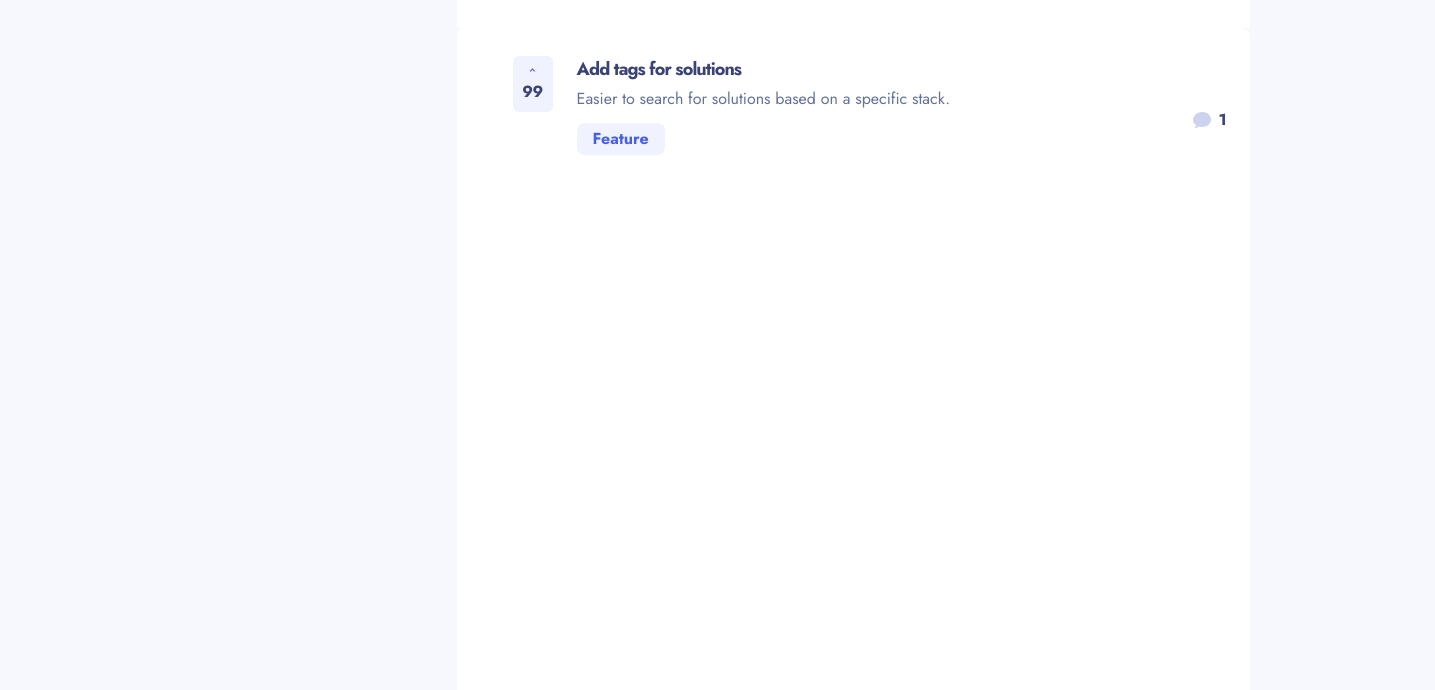
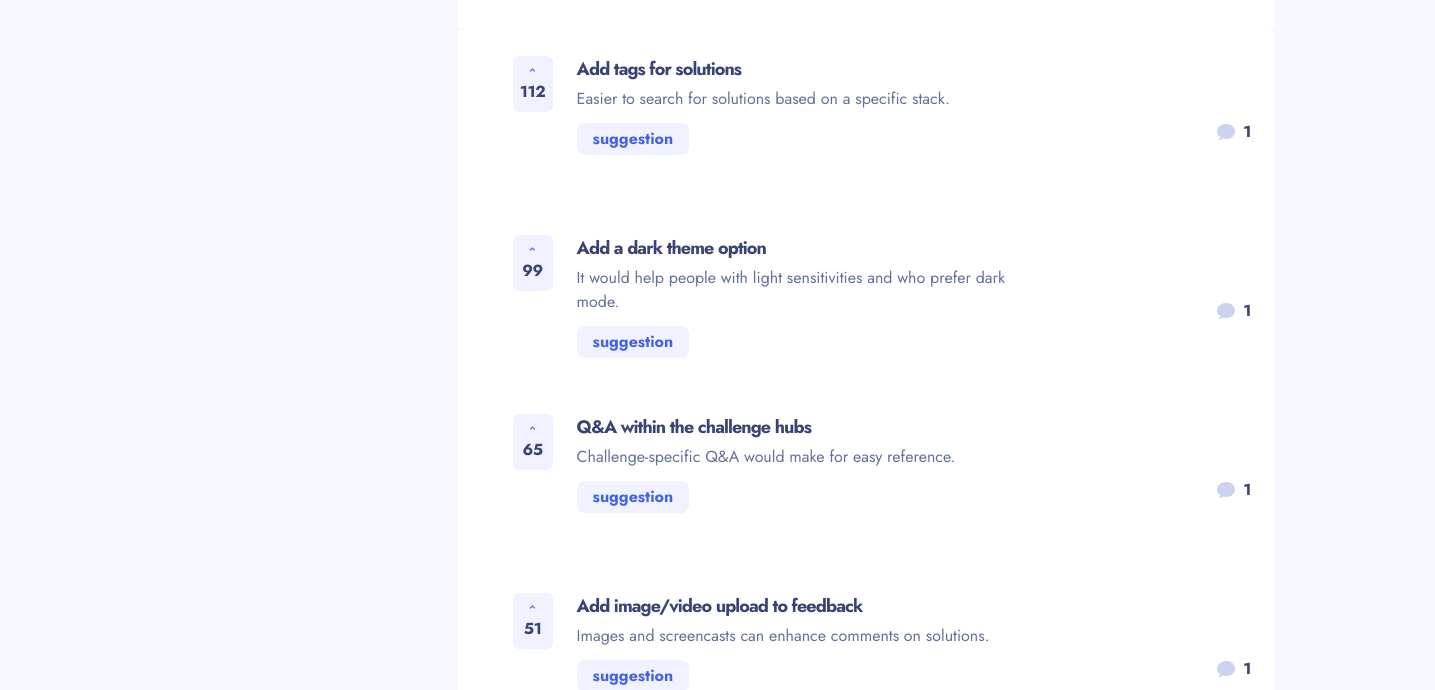
Before and after one commit to MundiaNderi/Product-feedback-app, a React (Vite) app: page /suggestions in a window 1280 px wide. Shown: the part 870-1560 px from the top of the page, 1435 px wide, since content can reach past the window. Built offline with nearby package versions, Linux system fonts and the light colour scheme.

Commit message:
Feedback JSON mapping

```diff
--- a/src/Feedback.tsx
+++ b/src/Feedback.tsx
@@ -1,25 +1,27 @@
 import "./Feedback.css";
-import Feedback from "./data.json"
+import FeedbackData from "/data.json"
 
 export default function Feedback() {
-
+    console.log(FeedbackData);
 
     return (
          <div className="grid grid-rows-6 bg-white rounded-lg md:mr-40">
-                    <div className="flex flex-col md:flex-row mx-6" >
+            {Array.isArray(FeedbackData.productRequests) && FeedbackData.productRequests.map((feedback) => {
+                return (
+                       <div key={feedback.id} className="flex flex-col md:flex-row mx-6" >
                         <div className="hidden bg-pastelPurple w-10 h-14 items-center rounded-md ml-8 md:flex flex-col mt-7" >
                             <svg
                                 className="mt-3 mx-4 mb-2"
                                 xmlns="http://www.w3.org/2000/svg" width="11" height="7" viewBox="0 0 11 7" fill="none">
                                 <path d="M1.33447 6L5.33447 2L9.33447 6" stroke="#4661E6" stroke-width="2"/>
                             </svg>
-                            <p className="text-center font-jost text-13 font-bold leading-normal tracking-tight text-darkNavy mb-2 mx-3" >99</p>
+                            <p className="text-center font-jost text-13 font-bold leading-normal tracking-tight text-darkNavy mb-2 mx-3" >{feedback.upvotes}</p>
                         </div>
 
                         <div>
-                        <h2 className="font-jost text-darkNavy text-lg font-bold leading-normal tracking-tighter mt-6 md:mt-7 mx-6">Add tags for solutions</h2>
-                        <p className="font-jost font-normal leading-normal text-lightGrey text-base mt-2 md:mt-1 ml-6 " >Easier to search for solutions based on a specific stack.</p>
-                        <p className="text-blue font-jost text-base font-semibold leading-normal py-1 px-4 bg-pastelPurple rounded-lg mt-3  ml-6 mr-56 md:mr-80 mb-7 " >Feature</p>
+                        <h2 className="font-jost text-darkNavy text-lg font-bold leading-normal tracking-tighter mt-6 md:mt-7 mx-6">{feedback.title}</h2>
+                        <p className="font-jost font-normal leading-normal text-lightGrey text-base mt-2 md:mt-1 ml-6 " >{feedback.description}</p>
+                        <p className="text-blue font-jost text-base font-semibold leading-normal py-1 px-4 bg-pastelPurple rounded-lg mt-3  ml-6 mr-56 md:mr-80 mb-7 " >{feedback.status}</p>
                         </div>
 
                         <div className="hidden md:flex flex-row mt-7 items-center justify-center" >
@@ -40,7 +42,7 @@ export default function Feedback() {
                                     </svg>
                                     <p className="text-center font-jost text-13 font-bold leading-normal tracking-tight text-darkNavy mr-3" >99</p>
                             </div>
-                            <div className="flex flex-row items-center mb-6 " >
+                                   <div className="flex flex-row items-center mb-6 " >
                                 <svg
                                 className="mr-1 ml-40"
                                 xmlns="http://www.w3.org/2000/svg" width="18" height="16" viewBox="0 0 18 16" fill="none">
@@ -50,6 +52,8 @@ export default function Feedback() {
                             </div>
                         </div>
                     </div>
-                </div>
+                )
+            })}
+        </div>
     )
 }
```
